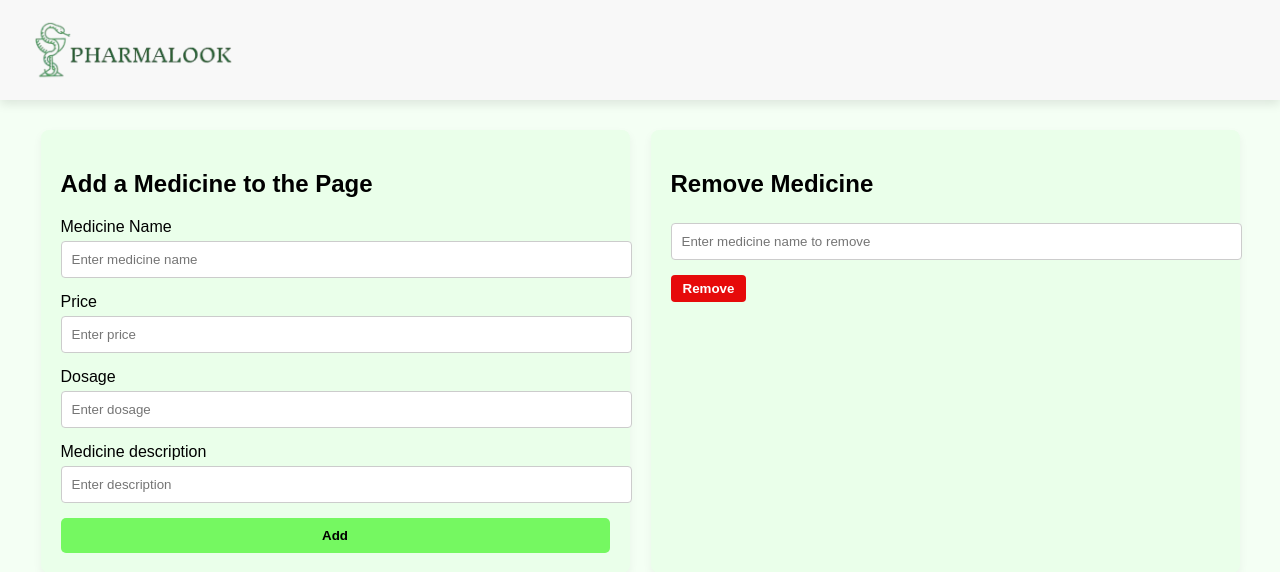
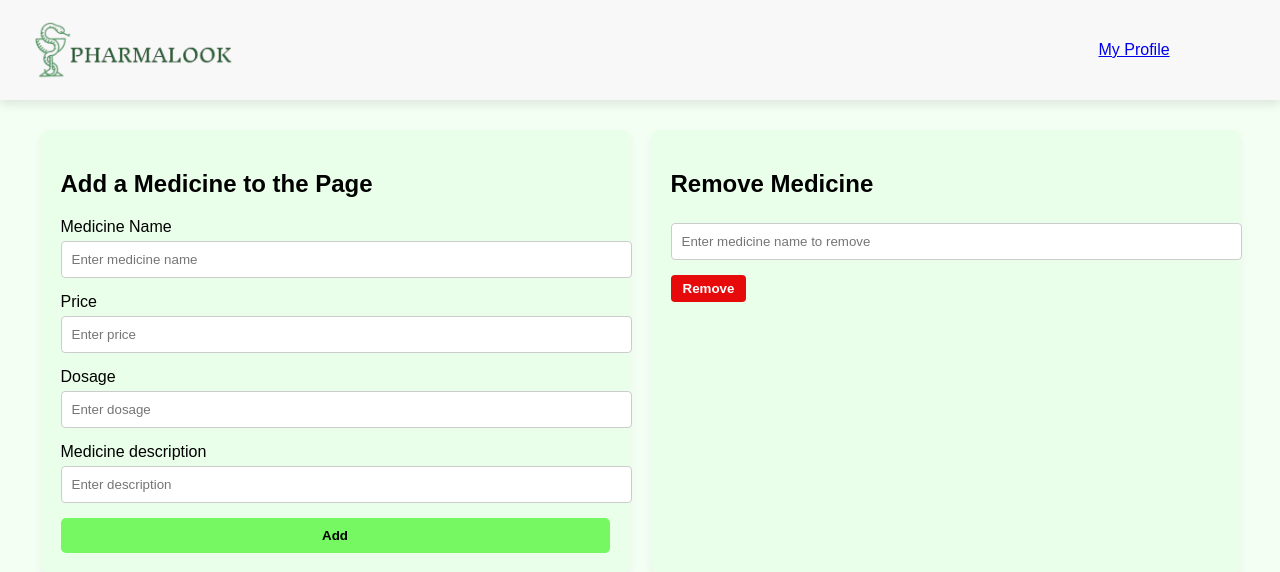
Before and after one commit to fyorina21/Pharmalook-, a Flask app: page /pdashboard in a window 1280 px wide. Shown: the top 572 px of the page. Run offline with Flask 3, Linux system fonts and the light colour scheme.

Commit message:
link the pdashboard page and pprofile page

```diff
--- a/app/routes.py
+++ b/app/routes.py
@@ -200,3 +200,7 @@ def pharmacies():
     pharmacist = Pharmacist.query.filter_by(admin_approved=True).all()
 
     return render_template("admin-dashboard.html", pharmacist=pharmacist)
+
+@routes_bp.route('/pprofile')
+def pprofile():
+    return render_template("pprofile.html")
--- a/app/static/pharmacy.css
+++ b/app/static/pharmacy.css
@@ -4,14 +4,12 @@ body {
     background-color: #f4fff4;
 }
 
-/* .header-bar {
-    background: #ffffff;
-    display: flex;
-    align-items: center;
-    justify-content: space-between;
-    padding: 15px 30px;
-    box-shadow: 0 2px 5px rgba(0,0,0,0.1);
-} */
+.profile{
+    color:blue;
+
+    width: 45%;
+    margin-left: 65%;
+}
 
 .logo {
     height: 200px;
--- a/app/templates/Pdashboard.html
+++ b/app/templates/Pdashboard.html
@@ -12,11 +12,21 @@
     <nav>
         <div class="logo">
             <img src="../static/images/pharmalook_logo-removebg-preview.png" alt="PHARMALOOK Logo">
+
         </div>
+        <div class="profile">
+     <a href="{{ url_for('routes_bp.pprofile') }}">My Profile</a>
+
+
+
+
+    </div>
     </nav>
 
     <div class="search-bar"></div>
-    <div class="profile-icon"></div>
+
+
+
     </header>
 
     <main class="main-container">
@@ -40,16 +50,7 @@
             </form>
         </section>
 
-        <!-- <section class="remove-medicine">
-            <h2>Remove Medicine</h2>
-            <form>
-                <form action="/remove-medicine" method="POST">
-                 <input type="text" name="medicine_name" placeholder="Enter medicine name to remove">
 
-
-                <button type="submit">Remove</button>
-            </form>
-        </section> -->
         <section class="remove-medicine">
     <h2>Remove Medicine</h2>
     <form action="/remove-medicine" method="POST">
```
